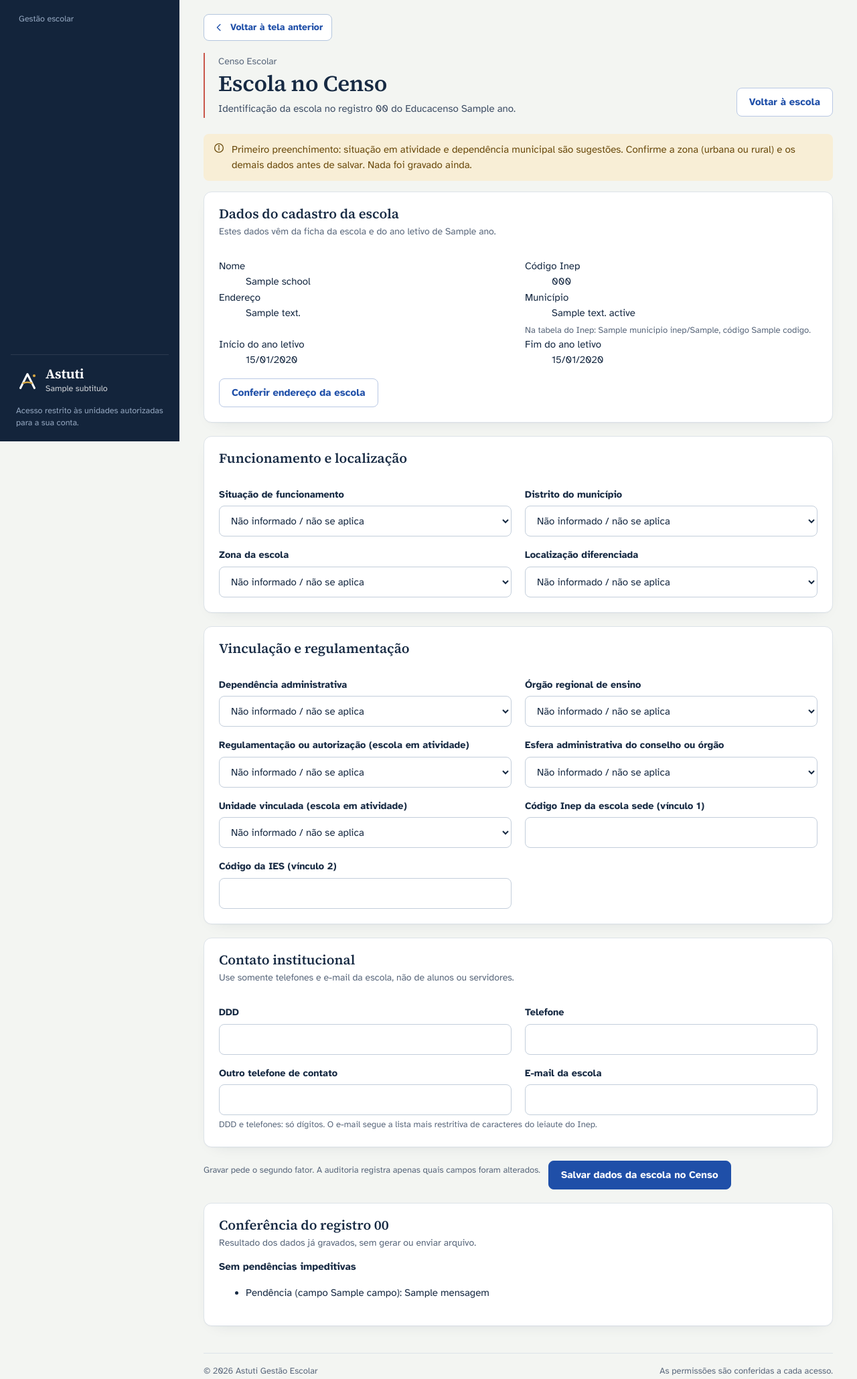
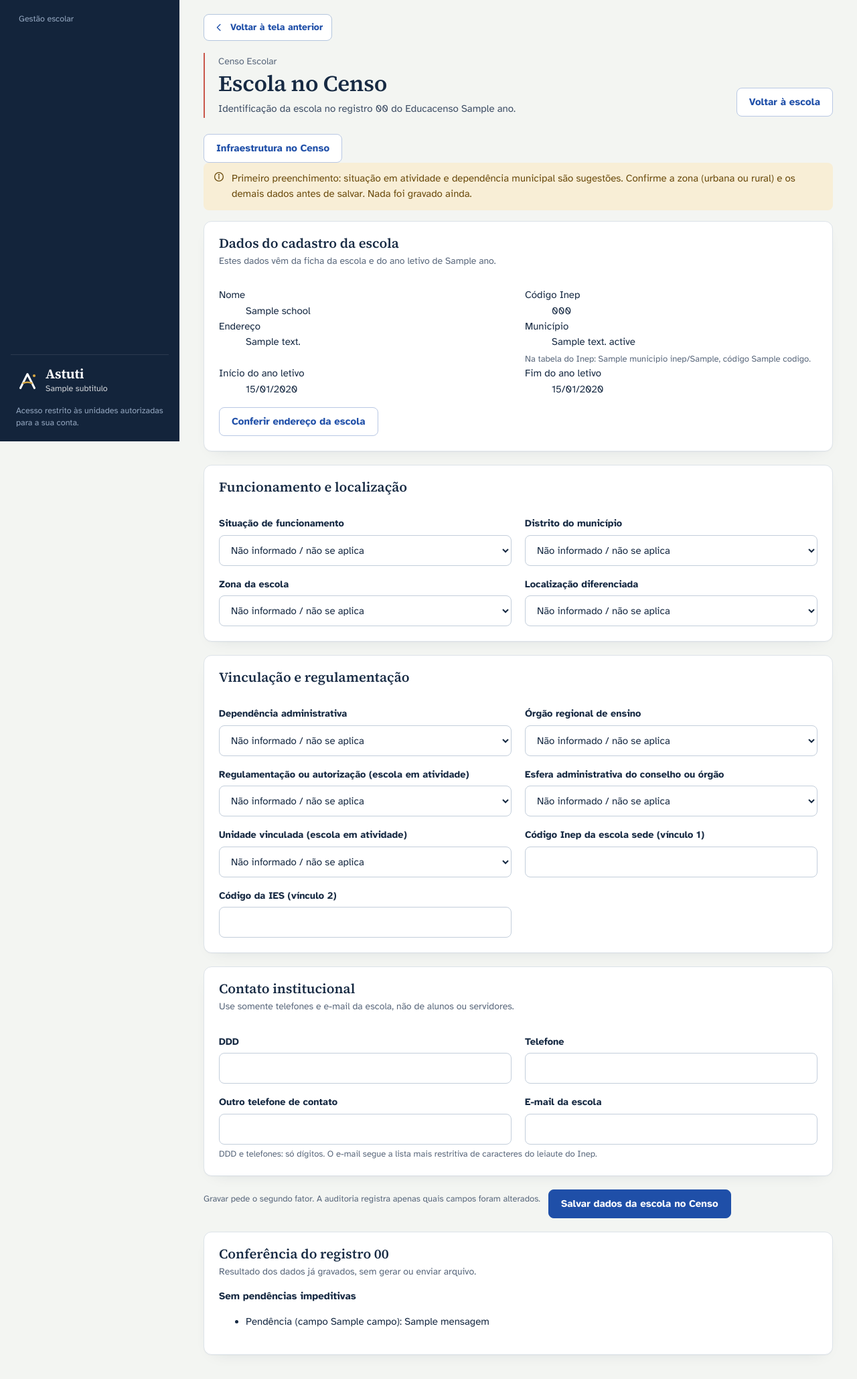
Before and after one commit to astutigestaodeti-tech/astuti-escolar, a Laravel app: template resources/views/census/school-form.blade.php in a window 1280 px wide. Shown: the part 141-2200 px from the top of the page at 67% size. Run offline with Laravel 12, Linux system fonts and the light colour scheme; the template is opened without the code that fills it: most values are stand-ins (such as "Sample title", 1, 10 or a date in 2020); parts of the project's set-up code (start-up, migrations or seed data) failed here and were passed over.

Commit message:
Educacenso: acesso ao questionário a partir da escola

```diff
--- a/resources/views/census/school-form.blade.php
+++ b/resources/views/census/school-form.blade.php
@@ -42,6 +42,10 @@
             <p>Identificação da escola no registro 00 do Educacenso {{ $ano }}.</p>
         </div>
         <a class="botao secundario" href="{{ route('schools.show', $parametros) }}">Voltar à escola</a>
+    </div>
+
+    <div class="formulario-acoes censo-secao">
+        <a class="botao secundario" href="{{ route('school.census.infrastructure.edit', $parametros) }}">Infraestrutura no Censo</a>
     </div>
 
     @if (session('status'))
```
